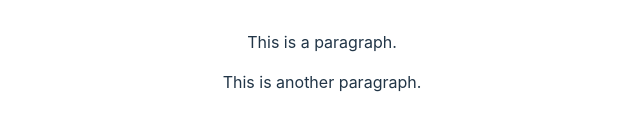
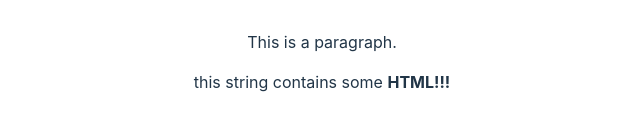
Before and after one commit to akashsoni01/svelte4_poc, a Svelte app in the folder my-svelte-project/: page / in a window 1280 px wide. Shown: the part 338-468 px from the top of the page, without its empty margins (318-958 px from the left). Built offline with nearby package versions, Linux system fonts and the light colour scheme.

Commit message:
plain text, meaning that characters like < and > have

```diff
--- a/my-svelte-project/src/Nested.svelte
+++ b/my-svelte-project/src/Nested.svelte
@@ -1 +1,5 @@
-<p>This is another paragraph.</p>
+<script>
+    let string = `this string contains some <strong>HTML!!!</strong>`;
+</script>
+
+<p>{@html string}</p>
```
